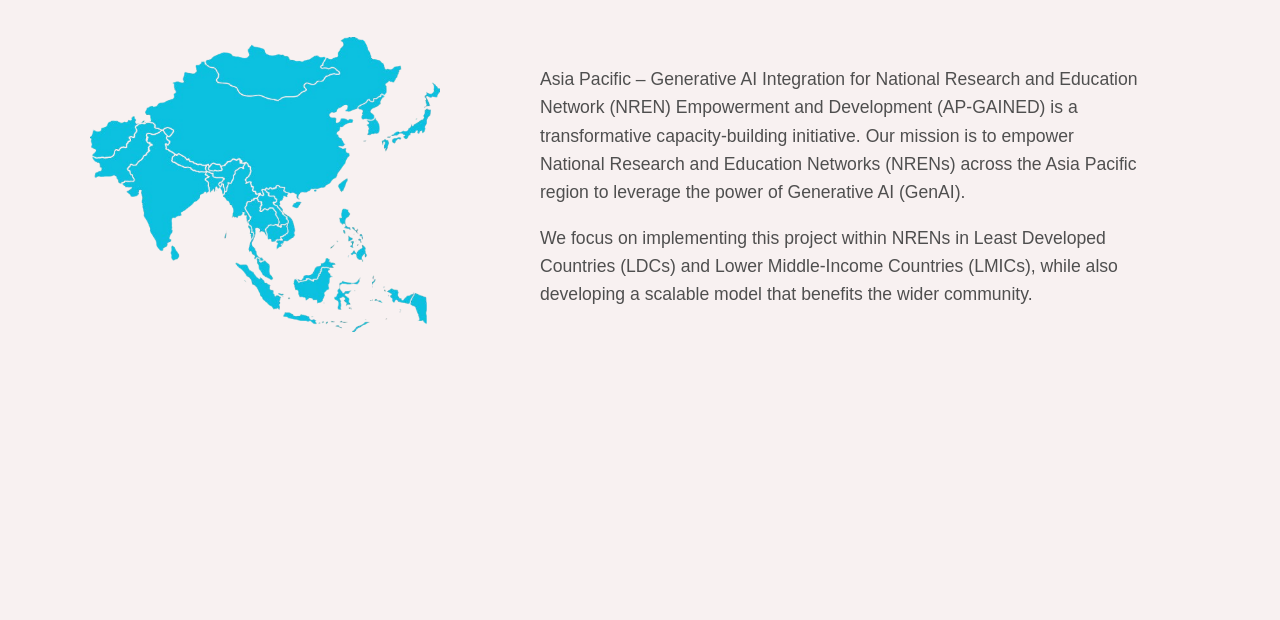
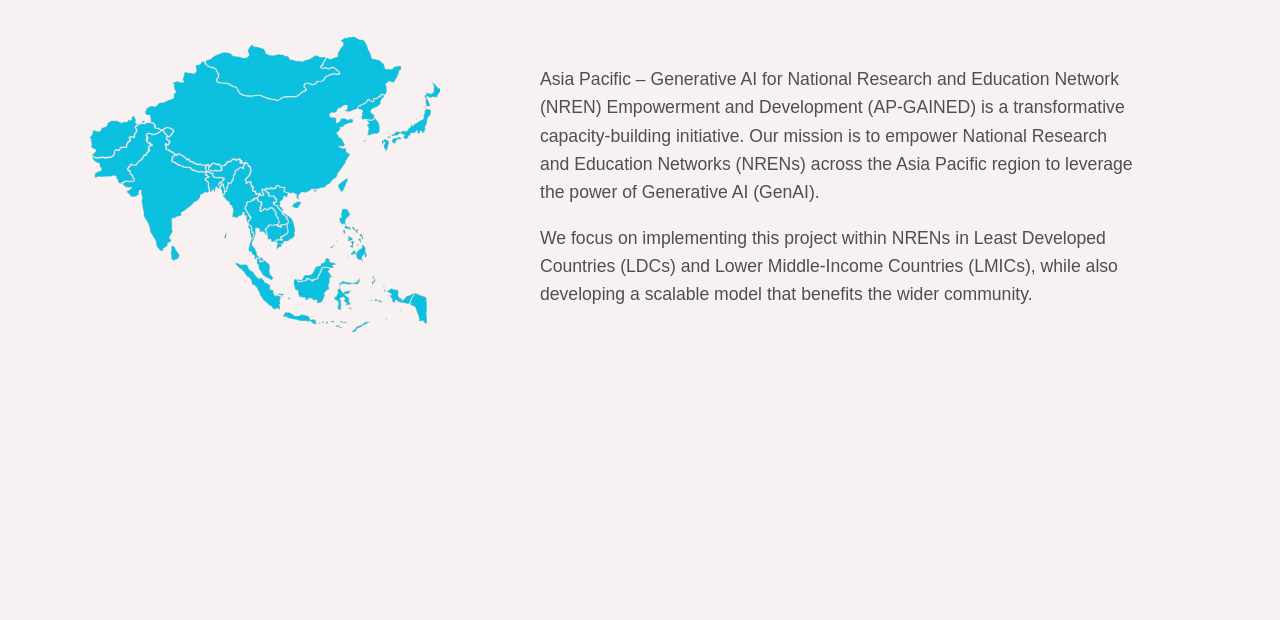
Before and after one commit to KasuniH/AP-GA, a plain HTML site: page what.html in a window 1280 px wide. Shown: the part 88-708 px from the top of the page. Drawn offline with Linux system fonts and the light colour scheme.

Commit message:
Update what.html

```diff
--- a/what.html
+++ b/what.html
@@ -51,7 +51,7 @@
             max-width: 600px;
             margin: 0 auto;
             color: #4F4F4F;">
-                <p>Asia Pacific – Generative AI Integration for National Research and Education Network (NREN) Empowerment and Development (AP-GAINED) is a transformative capacity-building initiative. Our mission is to empower National Research and Education Networks (NRENs) across the Asia Pacific region to leverage the power of Generative AI (GenAI).</p>
+                <p>Asia Pacific – Generative AI for National Research and Education Network (NREN) Empowerment and Development (AP-GAINED) is a transformative capacity-building initiative. Our mission is to empower National Research and Education Networks (NRENs) across the Asia Pacific region to leverage the power of Generative AI (GenAI).</p>
                 <p>We focus on implementing this project within NRENs in Least Developed Countries (LDCs) and Lower Middle-Income Countries (LMICs), while also developing a scalable model that benefits the wider community.</p>
             </div>
         </div>
```
